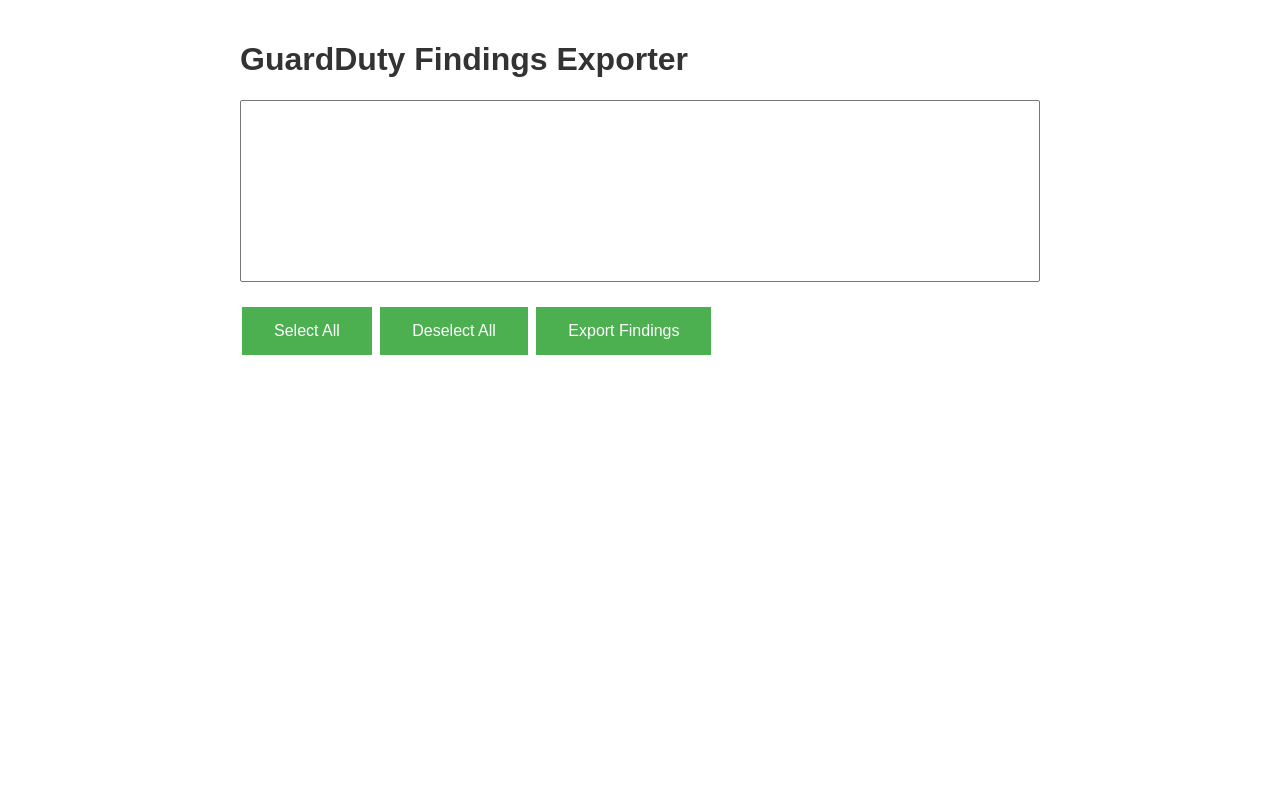
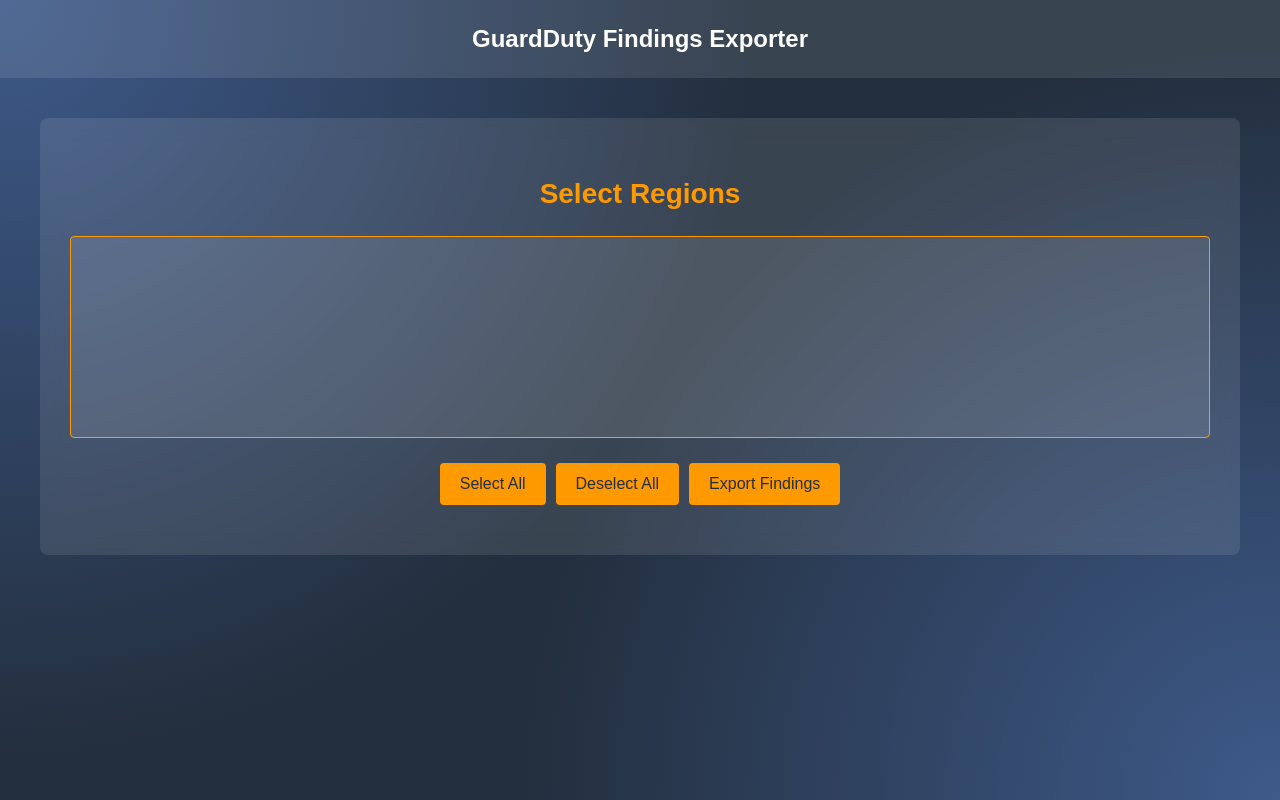
Before and after one commit to bphansg/guardduty-export-go, a plain HTML site: page index.html in a window 1280 px wide. Drawn offline with Linux system fonts and the light colour scheme; no server answers; a web font is replaced by a local one.

Commit message:
Update UI layout

```diff
--- a/index.html
+++ b/index.html
@@ -4,56 +4,124 @@
     <meta charset="UTF-8">
     <meta name="viewport" content="width=device-width, initial-scale=1.0">
     <title>GuardDuty Findings Exporter</title>
+    <link href="https://fonts.googleapis.com/css2?family=Amazon+Ember:wght@300;400;700&display=swap" rel="stylesheet">
     <style>
         body {
-            font-family: Arial, sans-serif;
-            max-width: 800px;
+            font-family: 'Amazon Ember', Arial, sans-serif;
+            margin: 0;
+            padding: 0;
+            background-color: #232f3e;
+            background-image:
+                radial-gradient(circle at 100% 100%, #3e5a8a 0, transparent 50%),
+                radial-gradient(circle at 0% 0%, #3e5a8a 0, transparent 50%);
+            background-attachment: fixed;
+            color: #ffffff;
+            line-height: 1.6;
+            min-height: 100vh;
+            display: flex;
+            flex-direction: column;
+        }
+        .container {
+            max-width: 1200px;
             margin: 0 auto;
-            padding: 20px;
+            padding: 0 20px;
+            flex-grow: 1;
+            display: flex;
+            flex-direction: column;
+            justify-content: center;
         }
-        h1 {
-            color: #333;
+        header {
+            background-color: rgba(255, 255, 255, 0.1);
+            padding: 20px 0;
+        }
+        header h1 {
+            margin: 0;
+            color: #ffffff;
+            font-size: 24px;
+            text-align: center;
+        }
+        main {
+            padding: 40px 0;
+        }
+        .card {
+            background-color: rgba(255, 255, 255, 0.1);
+            border-radius: 8px;
+            backdrop-filter: blur(10px);
+            padding: 30px;
+            margin-bottom: 30px;
+        }
+        h2 {
+            color: #ff9900;
+            font-size: 28px;
+            margin-bottom: 20px;
+            text-align: center;
         }
         #regions {
+            width: 100%;
+            padding: 10px;
             margin-bottom: 20px;
+            border: 1px solid #ff9900;
+            border-radius: 4px;
+            font-size: 16px;
+            background-color: rgba(255, 255, 255, 0.1);
+            color: #ffffff;
+        }
+        .button-group {
+            display: flex;
+            gap: 10px;
+            margin-bottom: 20px;
+            justify-content: center;
         }
         button {
-            background-color: #4CAF50;
+            background-color: #ff9900;
             border: none;
-            color: white;
-            padding: 15px 32px;
+            color: #232f3e;
+            padding: 12px 20px;
             text-align: center;
             text-decoration: none;
             display: inline-block;
             font-size: 16px;
-            margin: 4px 2px;
+            border-radius: 4px;
             cursor: pointer;
+            transition: background-color 0.3s;
         }
-        #result {
+        button:hover {
+            background-color: #ffac33;
+        }
+        #progress, #result {
             margin-top: 20px;
             font-weight: bold;
+            text-align: center;
         }
         #progress {
             display: none;
-            margin-top: 20px;
-        }
-        select {
-            width: 100%;
-            padding: 10px;
-            margin-bottom: 10px;
         }
     </style>
 </head>
 <body>
+    <header>
+        <div class="container">
             <h1>GuardDuty Findings Exporter</h1>
+        </div>
+    </header>
+    <main>
+        <div class="container">
+            <div class="card">
+                <h2>Select Regions</h2>
                 <select id="regions" multiple size="10"></select>
+                <div class="button-group">
                     <button onclick="selectAll()">Select All</button>
                     <button onclick="deselectAll()">Deselect All</button>
                     <button onclick="exportFindings()">Export Findings</button>
+                </div>
                 <div id="progress">Exporting findings... Please wait.</div>
                 <div id="result"></div>
+            </div>
+        </div>
+    </main>
 
     <script>
+        // The JavaScript remains the same as in the previous version
         document.addEventListener('DOMContentLoaded', function() {
             fetch('/api/regions')
                 .then(response => response.json())
```
Lines whose indentation alone changed are shown as unchanged.
